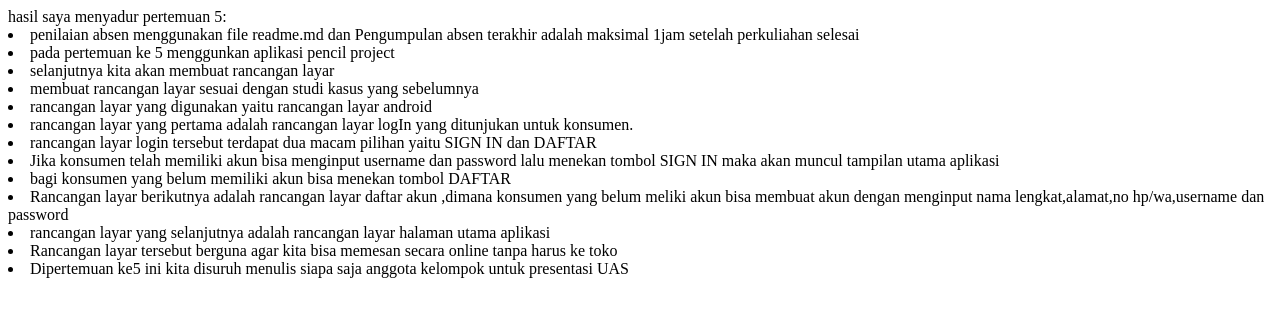
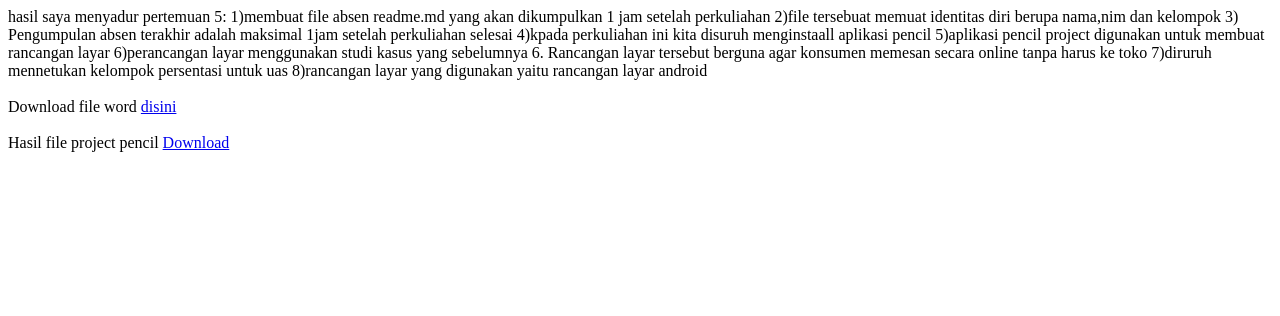
Before and after one commit to putrihertianti98/sadurrpl, a plain HTML site: page 5/index.html in a window 1280 px wide. Drawn offline with Linux system fonts and the light colour scheme.

Commit message:
Update index.html

```diff
--- a/5/index.html
+++ b/5/index.html
@@ -1,17 +1,17 @@
 hasil saya menyadur pertemuan 5:
-<li>penilaian absen menggunakan file readme.md dan Pengumpulan absen terakhir adalah maksimal 1jam setelah perkuliahan selesai</li>
-<li>pada pertemuan ke 5 menggunkan aplikasi pencil project</li>
-<li>selanjutnya kita akan  membuat rancangan layar</li>
-<li>membuat rancangan layar sesuai dengan studi kasus yang sebelumnya </li>
-<li>rancangan layar yang  digunakan yaitu rancangan layar android</li>
-<li>rancangan layar yang pertama adalah rancangan layar logIn yang ditunjukan untuk konsumen.</li>
-<li>rancangan layar login tersebut terdapat dua macam pilihan yaitu SIGN IN dan DAFTAR</li>
-<li>Jika konsumen telah memiliki akun bisa menginput username dan password lalu menekan tombol SIGN IN maka akan muncul tampilan utama aplikasi</li>
-<li>bagi konsumen yang belum memiliki akun bisa menekan tombol DAFTAR </li>
-<li>Rancangan layar berikutnya adalah rancangan layar daftar akun ,dimana konsumen yang belum meliki akun bisa membuat akun dengan menginput nama lengkat,alamat,no hp/wa,username dan password</li>
-<li>rancangan layar yang selanjutnya adalah rancangan layar halaman utama aplikasi </li>
-<li>Rancangan layar tersebut berguna agar kita bisa memesan secara online tanpa harus ke toko</li>
-<li>Dipertemuan ke5 ini kita disuruh menulis siapa saja anggota kelompok untuk presentasi UAS </li>
-</ol>
+1)membuat  file absen readme.md yang akan dikumpulkan 1 jam setelah perkuliahan
+2)file tersebuat memuat identitas diri berupa nama,nim dan kelompok
+3) Pengumpulan absen terakhir adalah maksimal 1jam setelah perkuliahan selesai
+4)kpada perkuliahan ini kita disuruh menginstaall aplikasi pencil
+5)aplikasi pencil project digunakan untuk membuat rancangan layar
+6)perancangan layar menggunakan studi kasus yang sebelumnya
+6. Rancangan layar tersebut berguna agar konsumen memesan secara online tanpa harus ke toko
+7)diruruh mennetukan kelompok persentasi untuk uas
+8)rancangan layar yang  digunakan yaitu rancangan layar android
 <br>
 <br>
+
+
+Download file word <a href="putri hertianti_rancangan layar.docx"target="_blank">disini</a><br>
+<br>
+Hasil file project pencil <a href="rancangan layar.epgz "target="_blank">Download</a><br>
```
